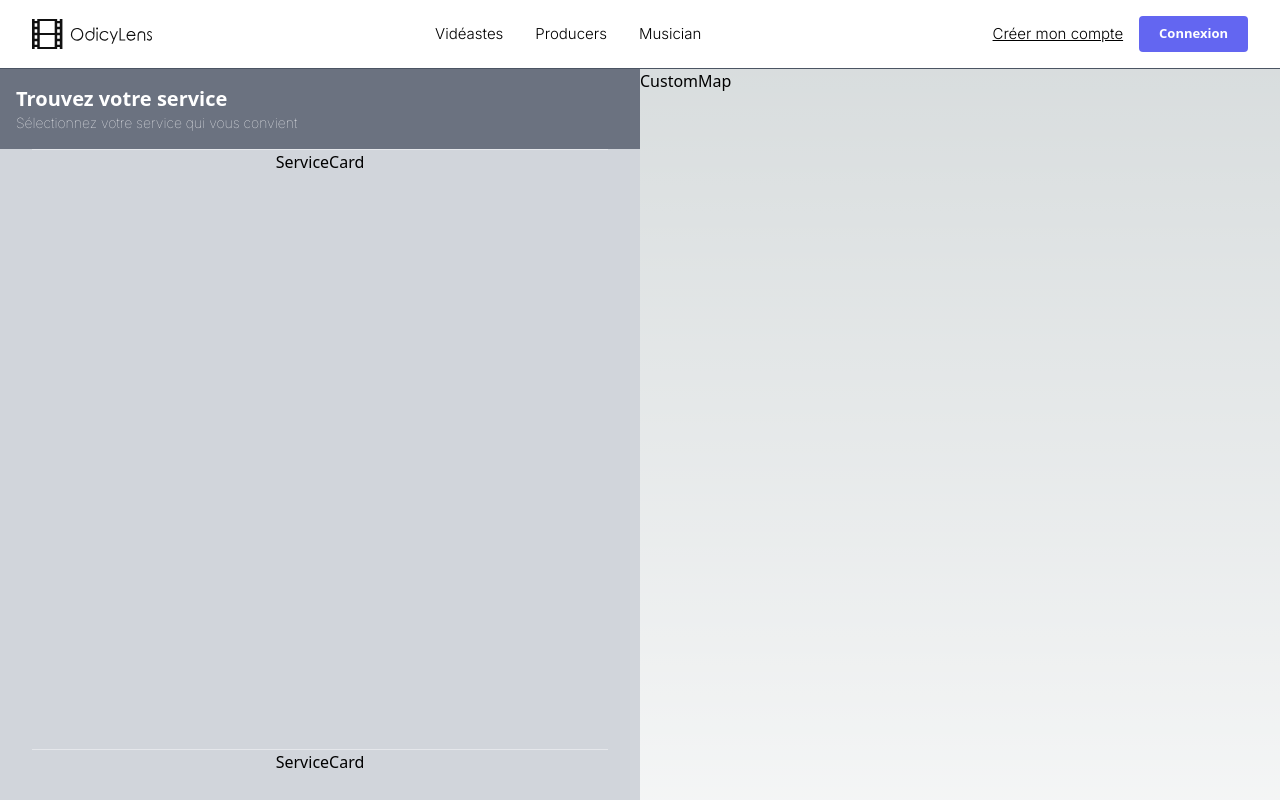
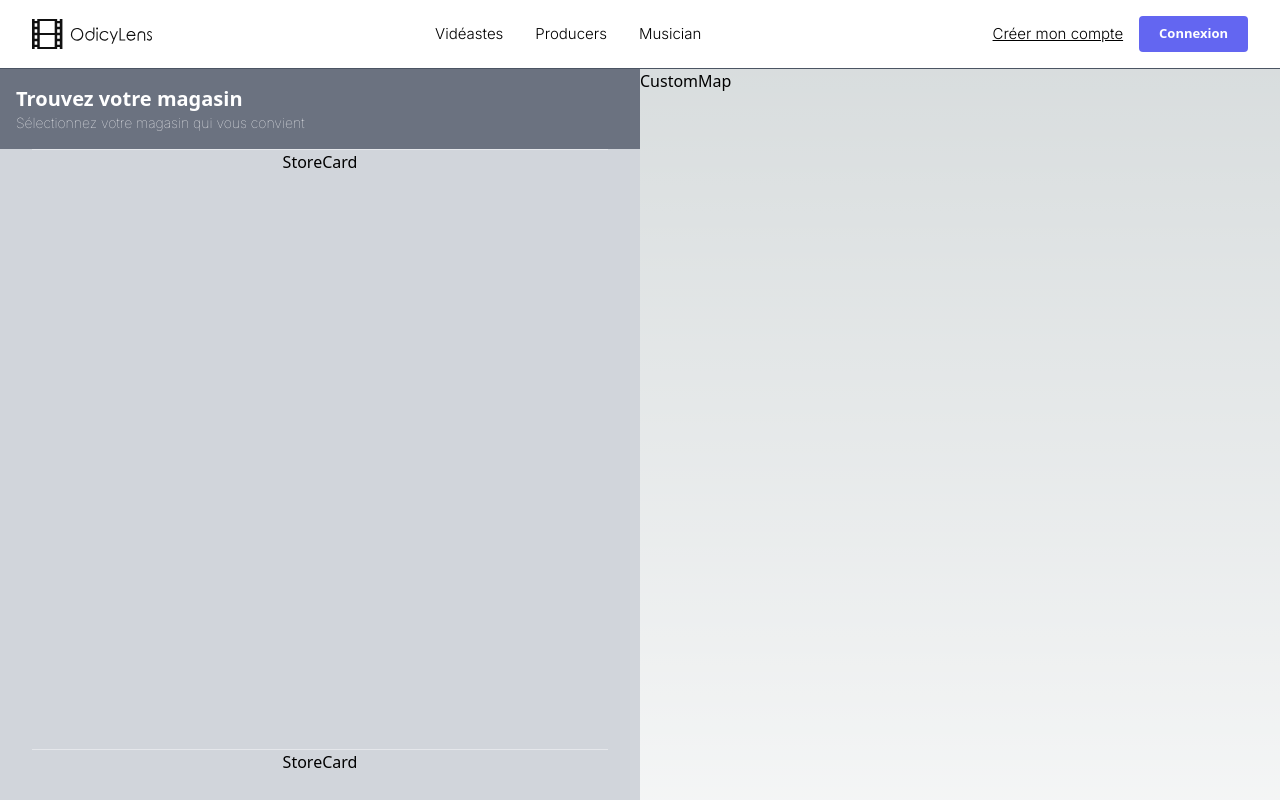
Before and after one commit to JustGritt/ChallengeStack5A, a Next.js app in the folder front/: page /search in a window 1280 px wide. Shown: the top 800 px of the page. Built offline with nearby package versions, Linux system fonts and the light colour scheme.

Commit message:
change service to store

```diff
--- a/front/src/components/Services/ServiceCard.tsx
+++ b/front/src/components/Store/StoreCard.tsx
@@ -1,12 +1,12 @@
 import React from "react";
 
-function ServiceCard() {
+function StoreCard() {
   return (
     <div className="bg-gray-300 min-h-[600px] cursor-pointer hover:shadow-lg hover:z-30 shadow-gray-200 transition ease-in-out delay-150 flex items-center flex-col">
       <hr className="w-[90%] bg-gray-800" />
-      <h1>ServiceCard</h1>
+      <h1>StoreCard</h1>
     </div>
   );
 }
 
-export default ServiceCard;
+export default StoreCard;
--- a/front/src/components/cards/search/SearchSection.tsx
+++ b/front/src/components/cards/search/SearchSection.tsx
@@ -1,19 +1,19 @@
-import ServiceCard from "@/components/Services/ServiceCard";
+import StoreCard from "@/components/Store/StoreCard";
 import React from "react";
 
 function SearchSection() {
   return (
 <aside className="flex-1 bg-gray-500 max-h-full overflow-y-scroll">
       <div className="p-4">
-        <h2 className="text-xl text-white font-bold">Trouvez votre service</h2>
+        <h2 className="text-xl text-white font-bold">Trouvez votre magasin</h2>
         <p className="text-sm font-inter font-thin text-white ">
-          Sélectionnez votre service qui vous convient
+          Sélectionnez votre magasin qui vous convient
         </p>
       </div>
       <div className="flex flex-col ">
-        <ServiceCard />
-        <ServiceCard />
-        <ServiceCard />
+        <StoreCard />
+        <StoreCard />
+        <StoreCard />
       </div>
     </aside>
   );
```
